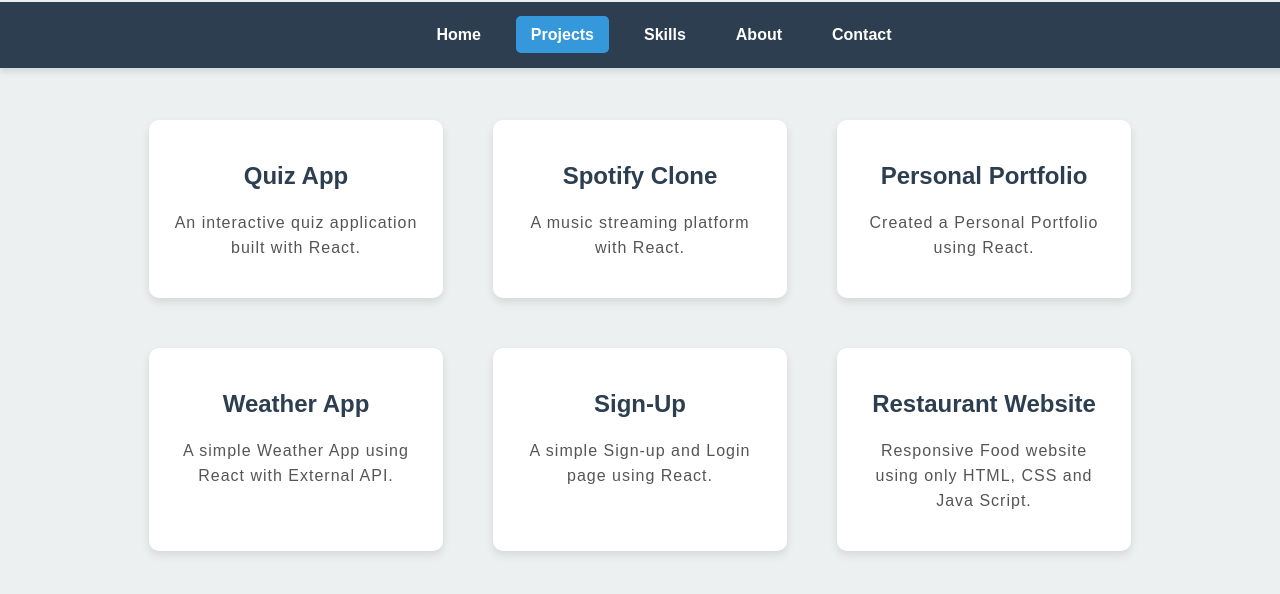
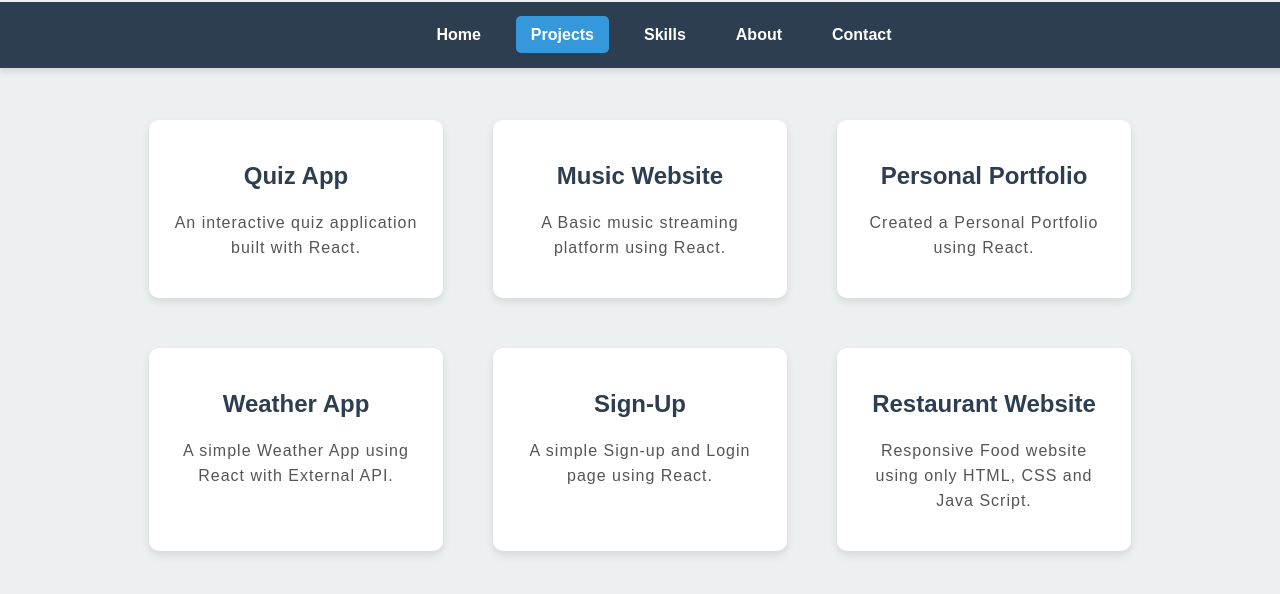
Before and after one commit to pavithra730/PortfolioProject, a React (Vite) app in the folder portfolio/: page /projects in a window 1280 px wide. Shown: the top 594 px of the page. Built offline with nearby package versions, Linux system fonts and the light colour scheme.

Commit message:
added some proj

```diff
--- a/portfolio/src/pages/Projects.jsx
+++ b/portfolio/src/pages/Projects.jsx
@@ -2,7 +2,7 @@ import React from 'react'
 
 const projects = [
     { title: "Quiz App", description: "An interactive quiz application built with React." },
-    { title: "Spotify Clone", description: "A music streaming platform with React." },
+    { title: "Music Website", description: "A Basic music streaming platform using React." },
     { title: "Personal Portfolio", description: "Created a Personal Portfolio using React." },
     { title: "Weather App", description: "A simple Weather App using React with External API." },
     { title: "Sign-Up", description: "A simple Sign-up and Login page using React." },
```
